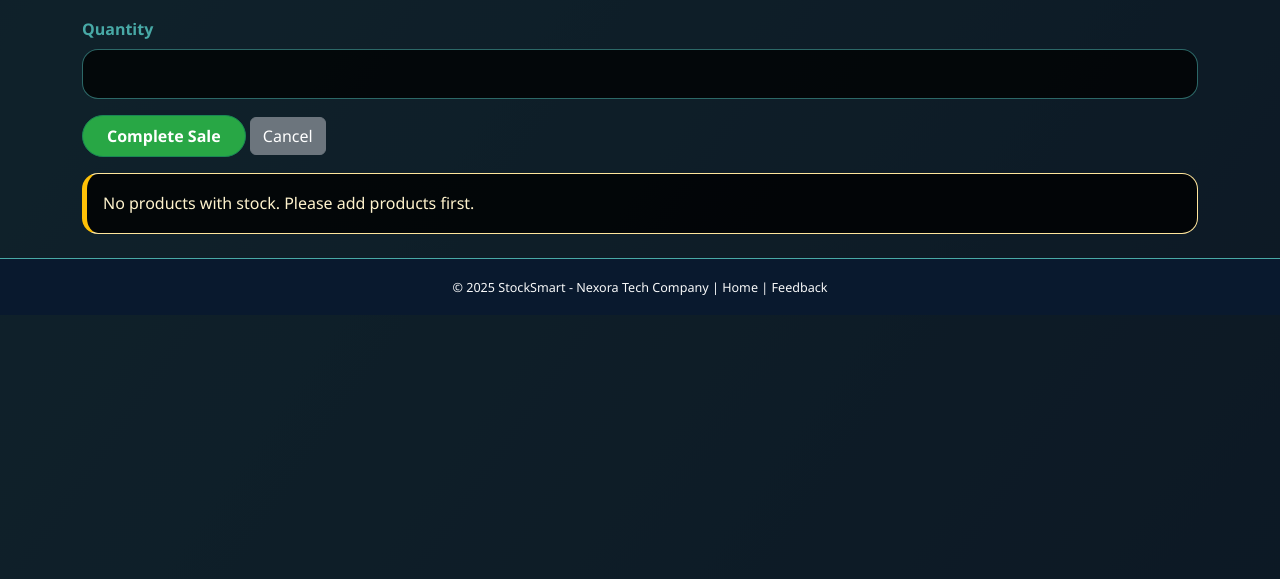
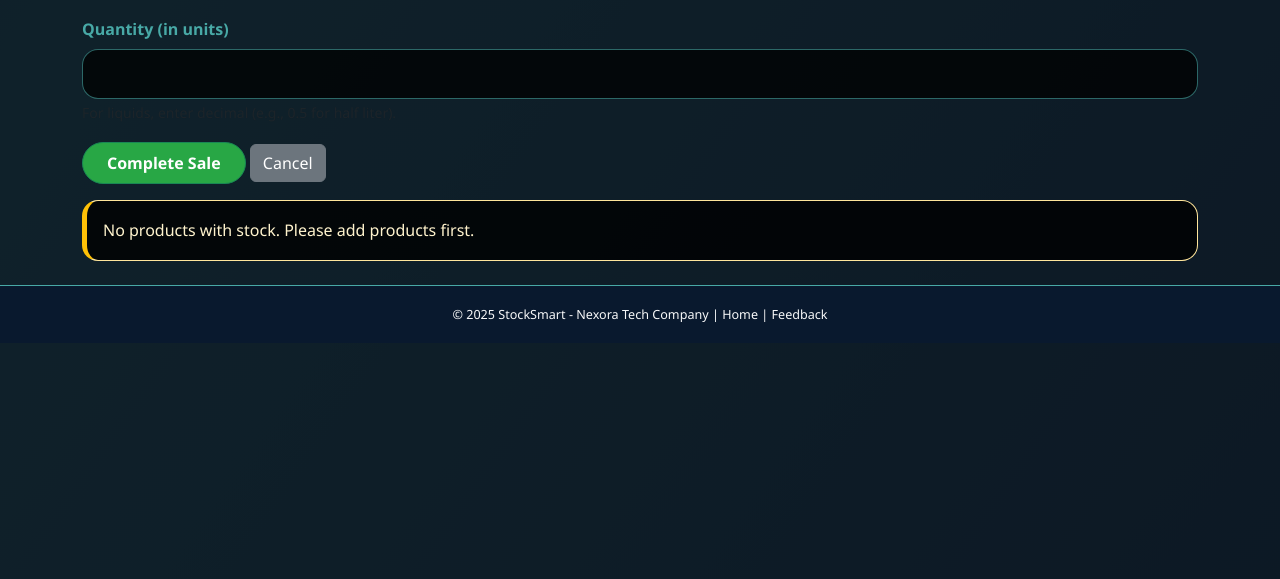
Before and after one commit to nexoratechv1-ctrl/Stocksmart, a Flask app: page /sell in a window 1280 px wide. Shown: the part 221-800 px from the top of the page. Run offline with Flask 3, Linux system fonts and the light colour scheme; a user stored in the database is signed in; data that the repository does not hold is empty.

Commit message:
Update sell.html

```diff
--- a/templates/sell.html
+++ b/templates/sell.html
@@ -5,11 +5,14 @@
     <div class="mb-3"><label>Select Product</label>
         <select name="product_id" class="form-select" required>
             {% for p in products %}
-                <option value="{{ p.id }}">{{ p.name }} - TZS {{ p.selling_price }} (Stock: {{ p.quantity }})</option>
+                <option value="{{ p.id }}">{{ p.name }} - TZS {{ p.selling_price }}/{{ p.unit }} (Stock: {{ p.quantity }} {{ p.unit }})</option>
             {% endfor %}
         </select>
     </div>
-    <div class="mb-3"><label>Quantity</label><input type="number" name="quantity" class="form-control" required min="1"></div>
+    <div class="mb-3"><label>Quantity (in {{ product_unit or 'units' }})</label>
+        <input type="number" step="0.01" name="quantity" class="form-control" required min="0.01">
+        <small class="text-muted">For liquids, enter decimal (e.g., 0.5 for half liter).</small>
+    </div>
     <button type="submit" class="btn btn-success">Complete Sale</button>
     <a href="{{ url_for('dashboard') }}" class="btn btn-secondary">Cancel</a>
 </form>
```
